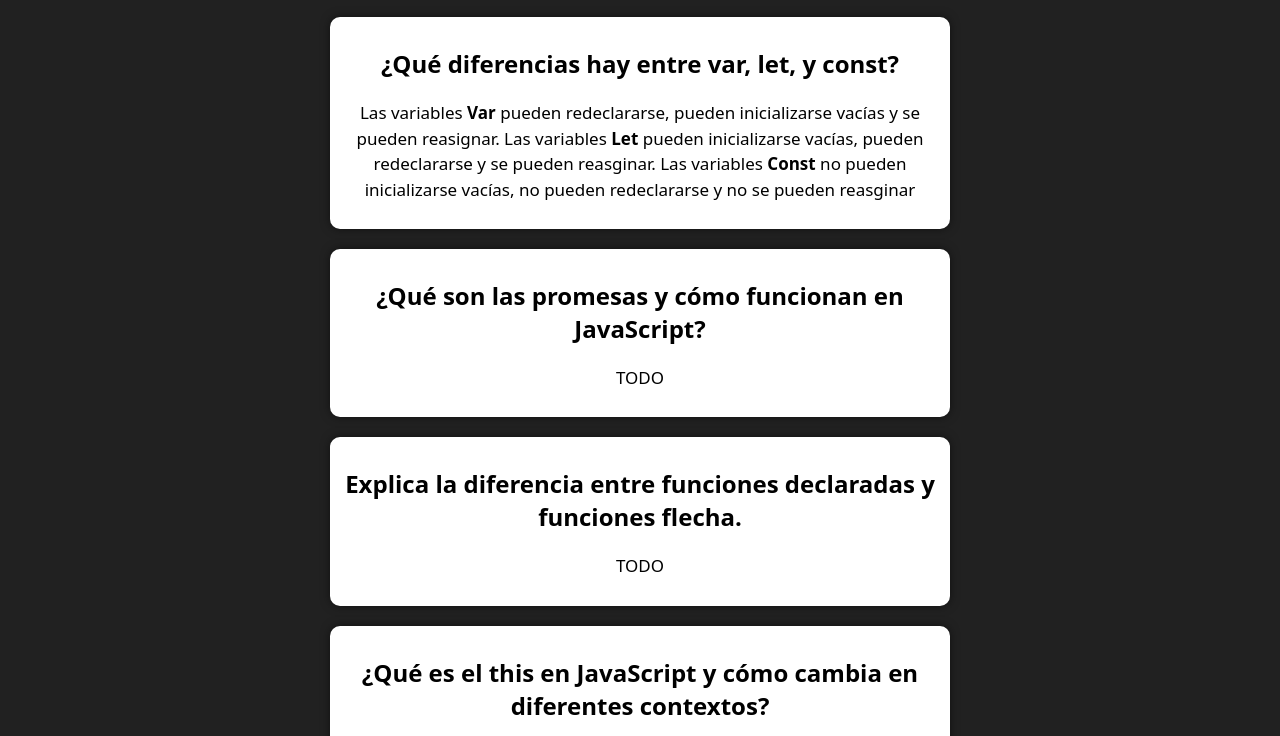
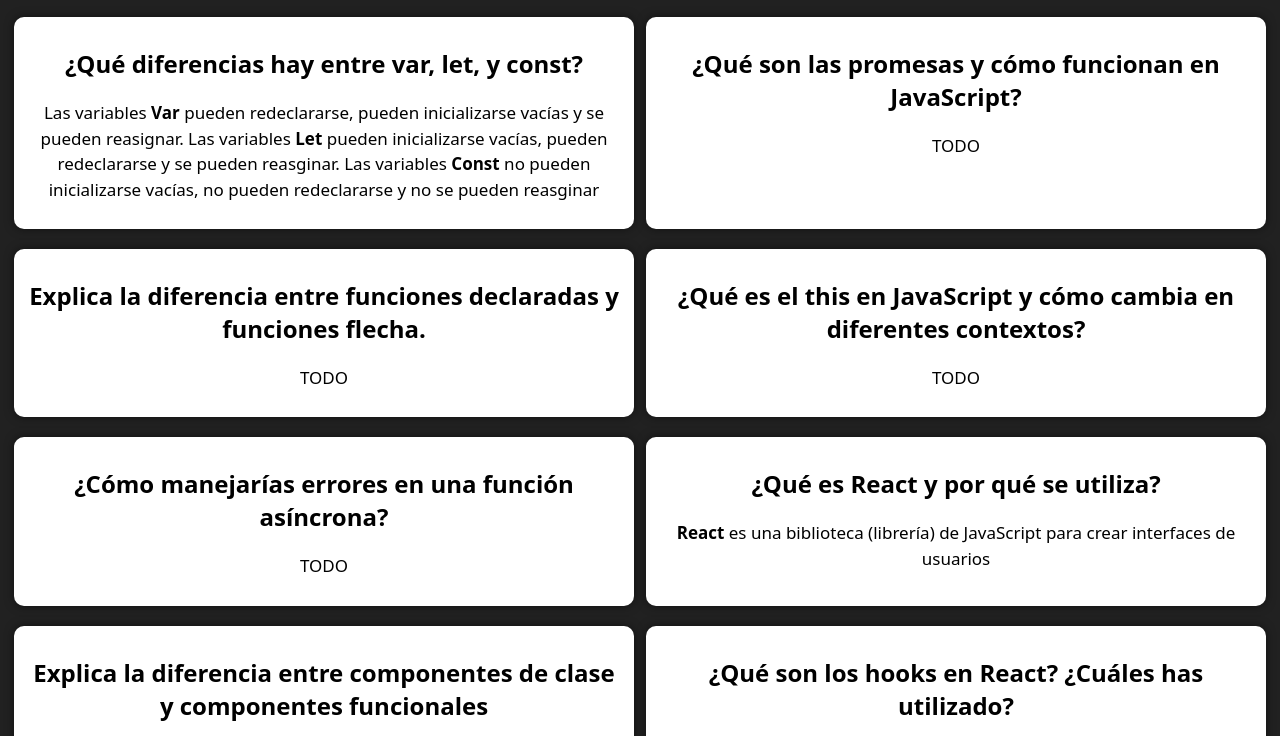
Before and after one commit to Nico235711/interviews-questions-for-web-developer-position, a plain HTML site: page index.html in a window 1280 px wide. Shown: the part 64-800 px from the top of the page. Drawn offline with Linux system fonts and the light colour scheme.

Commit message:
agregando la cuadricula

```diff
--- a/css/styles.css
+++ b/css/styles.css
@@ -12,6 +12,11 @@ body {
   color: #eee;
   text-align: center;
   font-size: 3rem;
+}
+
+.grid {
+  display: grid;
+  grid-template-columns: repeat(auto-fit, minmax(500px, 1fr));
 }
 
 .question {
--- a/js/app.js
+++ b/js/app.js
@@ -1,6 +1,8 @@
 import { container, Questions } from "./variables.js"
 
 const renderInterviewQuestions = () => {
+  const div = document.createElement("div")
+  div.classList.add("grid")
   Questions.forEach(question => {
     const questionElement = document.createElement("div")
 
@@ -9,9 +11,10 @@ const renderInterviewQuestions = () => {
       <h2>${question.title}</h2>
       <p class='question-text'>${question.answer}</p>
     `
+    div.appendChild(questionElement)
+    container.appendChild(div)
+  })
 
-    container.appendChild(questionElement)
-  })
 }
 
 renderInterviewQuestions()
```
